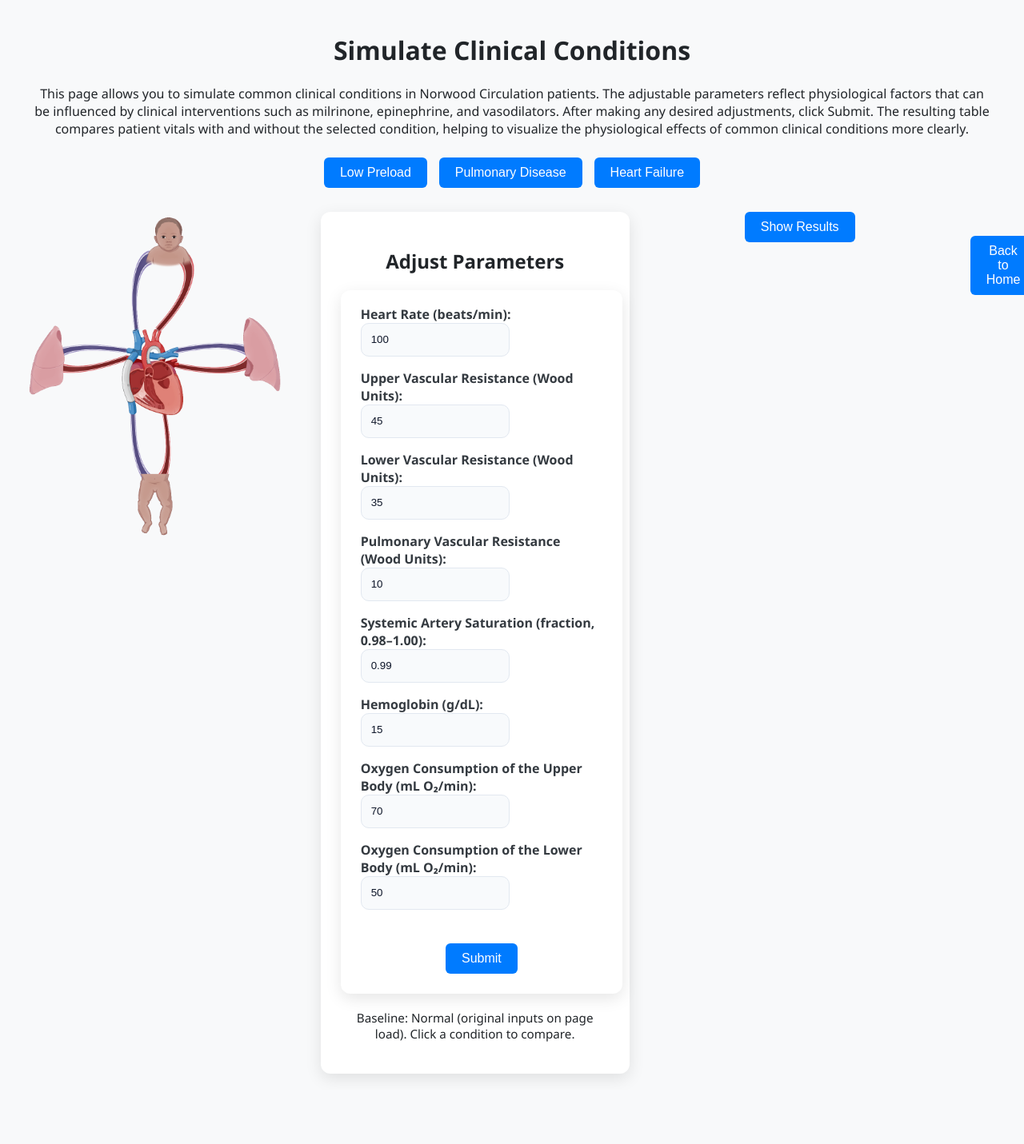
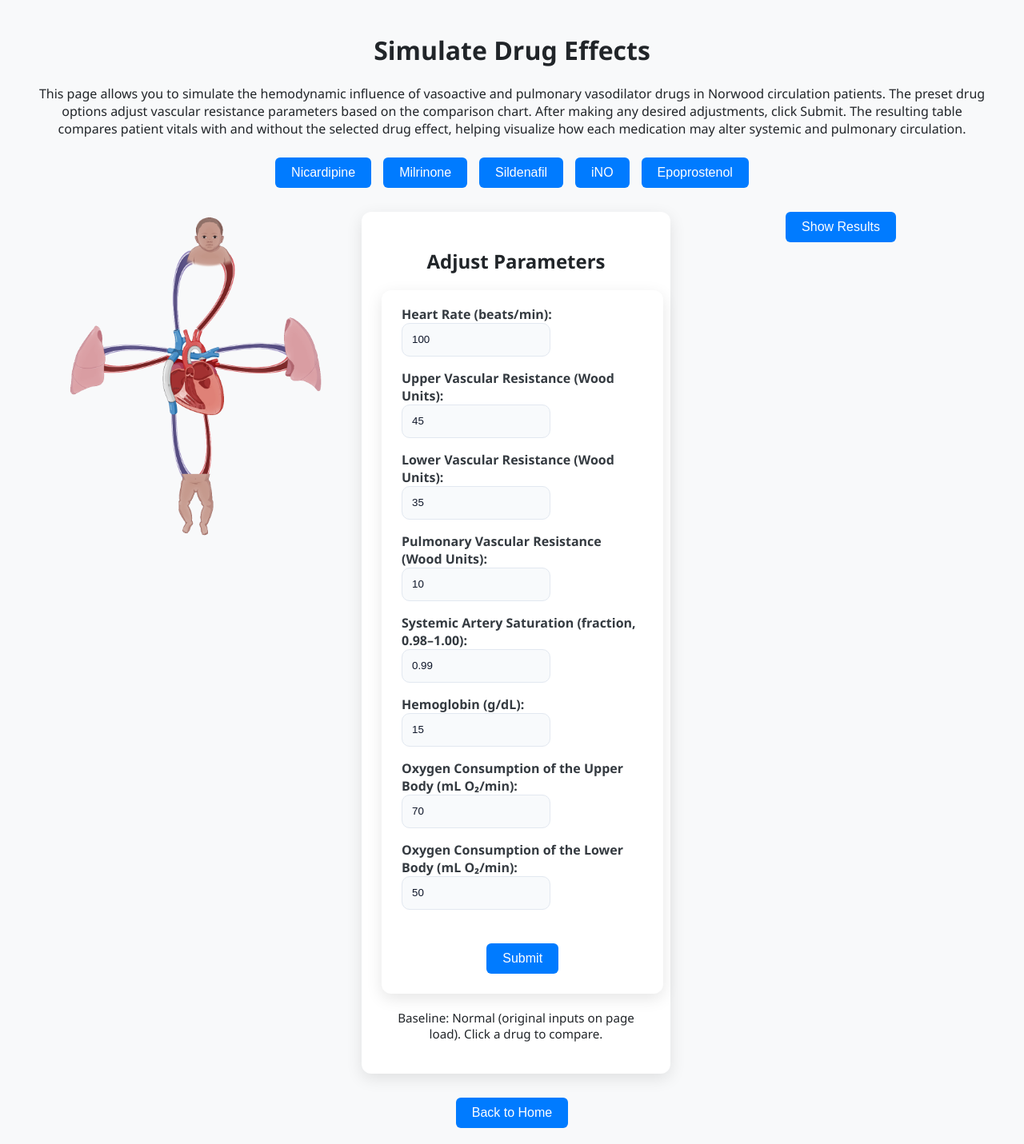
Before and after one commit to vikramshah-01/CMOR_Capstone_2025-2026, a Flask app: page /conditions_page in a window 1280 px wide. Shown: the whole page at 80% size. Before the commit the page ends 1349 px from the top, so only its background shows below. Run offline with Flask 3, Linux system fonts and the light colour scheme; some libraries are stand-ins or nearby versions.

Commit message:
clinical updates html

```diff
--- a/src/app.py
+++ b/src/app.py
@@ -20,7 +20,7 @@ import matplotlib
 matplotlib.use('Agg')
 import matplotlib.pyplot as plt
 
-BASE_DIR = os.path.abspath(os.path.join(os.path.dirname(__file__), ".."))
+BASE_DIR = os.path.dirname(os.path.abspath(__file__))
 
 app = Flask(
     __name__,
@@ -328,40 +328,87 @@ def apply_preset():
     global updated_compliance_values
     condition = request.args.get("condition")
 
-    presets = {
-        "lowPreload": {
-            # compliances all increased by 20% of normal
-            "HR": 100, "UVR": 45, "LVR": 35, "PVR": 10, "S_sa": 0.99, "Hb": 15, "CVO2u": 70, "CVO2l": 50,
-            "C_d": 0.02, "C_s": 0.01/100, "C_sa": 2/225, "C_pv": 4/15, "C_pa": 4/225
+    # Baseline values taken from your current preset setup
+    baseline = {
+        "HR": 100,
+        "UVR": 45.0,
+        "LVR": 35.0,
+        "PVR": 10.0,
+        "S_sa": 0.99,
+        "Hb": 15.0,
+        "CVO2u": 70.0,
+        "CVO2l": 50.0,
+        "C_d": 0.02241,
+        "C_s": 0.00008625,
+        "C_sa": 0.005115,
+        "C_pv": 0.2986,
+        "C_pa": 0.01481
+    }
+
+    # Midpoints from the chart
+    drug_effects = {
+        "nicardipine": {
+            "svr_reduction": 0.30,   # 20–40%
+            "pvr_reduction": 0.05,   # 0–10%
+            "selectivity": "Poor"
         },
-        "lungProblem": {
-            # no compliance changes
-            "HR": 100, "UVR": 45, "LVR": 35, "PVR": 27, "S_sa": 0.99, "Hb": 15, "CVO2u": 70, "CVO2l": 50,
-            "C_d": 0.02241, "C_s": 0.00008625, "C_sa": 0.005115, "C_pv": 0.2986, "C_pa": 0.01481
+        "milrinone": {
+            "svr_reduction": 0.175,  # 10–25%
+            "pvr_reduction": 0.225,  # 15–30%
+            "selectivity": "Moderate"
         },
-        "heartFailure": {
-            # C_d decreased by 20%, C_s increased by 20%, other compliances remain the same
-            "HR": 100, "UVR": 45, "LVR": 35, "PVR": 10, "S_sa": 0.99, "Hb": 15, "CVO2u": 70, "CVO2l": 50,
-            "C_d": 0.016, "C_s": 0.00008, "C_sa": 1/135, "C_pv": 30/135, "C_pa": 2/135
+        "sildenafil": {
+            "svr_reduction": 0.10,   # 5–15%
+            "pvr_reduction": 0.30,   # 20–40%
+            "selectivity": "Good"
+        },
+        "ino": {
+            "svr_reduction": 0.00,   # ~0%
+            "pvr_reduction": 0.45,   # 30–60%
+            "selectivity": "Excellent"
+        },
+        "epoprostenol": {
+            "svr_reduction": 0.15,   # 10–20%
+            "pvr_reduction": 0.40,   # 30–50%
+            "selectivity": "Good"
         }
     }
 
-    if condition in presets:
-        preset_values = presets[condition]
+    if condition not in drug_effects:
+        return jsonify({"error": "Invalid drug selection"}), 400
 
-        # updates compliances only if they exist in the preset
-        updated_compliance_values.update({
-            "C_d": preset_values["C_d"],
-            "C_s": preset_values["C_s"],
-            "C_sa": preset_values["C_sa"],
-            "C_pv": preset_values["C_pv"],
-            "C_pa": preset_values["C_pa"]
-        })
+    effect = drug_effects[condition]
 
-        print(f"/PRESET Updated compliance values for {condition}: {updated_compliance_values}")
+    preset_values = {
+        "HR": baseline["HR"],
+        "UVR": round(baseline["UVR"] * (1 - effect["svr_reduction"]), 2),
+        "LVR": round(baseline["LVR"] * (1 - effect["svr_reduction"]), 2),
+        "PVR": round(baseline["PVR"] * (1 - effect["pvr_reduction"]), 2),
+        "S_sa": baseline["S_sa"],
+        "Hb": baseline["Hb"],
+        "CVO2u": baseline["CVO2u"],
+        "CVO2l": baseline["CVO2l"],
+        "C_d": baseline["C_d"],
+        "C_s": baseline["C_s"],
+        "C_sa": baseline["C_sa"],
+        "C_pv": baseline["C_pv"],
+        "C_pa": baseline["C_pa"],
+        "drug": condition,
+        "selectivity": effect["selectivity"]
+    }
 
-        return jsonify({"message": f"Preset {condition} applied!", "compliance_values": updated_compliance_values})
-    return jsonify({"error": "Invalid condition"}), 400
+    # Keep compliances unchanged for now since the chart does not specify them
+    updated_compliance_values.update({
+        "C_d": preset_values["C_d"],
+        "C_s": preset_values["C_s"],
+        "C_sa": preset_values["C_sa"],
+        "C_pv": preset_values["C_pv"],
+        "C_pa": preset_values["C_pa"]
+    })
+
+    print(f"/PRESET Applied drug preset for {condition}: {preset_values}")
+
+    return jsonify(preset_values)
 
 @app.route("/calculate_condition_values", methods=["POST"])
 def calculate_condition_values():
--- a/src/templates/conditions_page.html
+++ b/src/templates/conditions_page.html
@@ -3,7 +3,7 @@
   <head>
     <meta charset="UTF-8" />
     <meta name="viewport" content="width=device-width, initial-scale=1.0" />
-    <title>Simulate Clinical Conditions</title>
+    <title>Simulate Drug Effects</title>
     <link
       rel="stylesheet"
       href="{{ url_for('static', filename='styles.css') }}"
@@ -11,46 +11,57 @@
   </head>
 
   <body class="three-column-layout">
-    <h1>Simulate Clinical Conditions</h1>
+    <h1>Simulate Drug Effects</h1>
 
-    <!-- ✅ Your original description (kept) -->
     <p>
-      This page allows you to simulate common clinical conditions in Norwood
-      Circulation patients. The adjustable parameters reflect physiological
-      factors that can be influenced by clinical interventions such as
-      milrinone, epinephrine, and vasodilators. After making any desired
-      adjustments, click Submit. The resulting table compares patient vitals
-      with and without the selected condition, helping to visualize the
-      physiological effects of common clinical conditions more clearly.
+      This page allows you to simulate the hemodynamic influence of vasoactive
+      and pulmonary vasodilator drugs in Norwood circulation patients. The
+      preset drug options adjust vascular resistance parameters based on the
+      comparison chart. After making any desired adjustments, click Submit. The
+      resulting table compares patient vitals with and without the selected drug
+      effect, helping visualize how each medication may alter systemic and
+      pulmonary circulation.
     </p>
 
-    <!-- Buttons for Preset Conditions -->
     <div class="button-container">
       <button
         class="preset-btn"
         type="button"
-        onclick="Conditions.applyCondition('lowPreload')"
+        onclick="Conditions.applyCondition('nicardipine')"
       >
-        Low Preload
+        Nicardipine
       </button>
       <button
         class="preset-btn"
         type="button"
-        onclick="Conditions.applyCondition('lungProblem')"
+        onclick="Conditions.applyCondition('milrinone')"
       >
-        Pulmonary Disease
+        Milrinone
       </button>
       <button
         class="preset-btn"
         type="button"
-        onclick="Conditions.applyCondition('heartFailure')"
+        onclick="Conditions.applyCondition('sildenafil')"
       >
-        Heart Failure
+        Sildenafil
+      </button>
+      <button
+        class="preset-btn"
+        type="button"
+        onclick="Conditions.applyCondition('ino')"
+      >
+        iNO
+      </button>
+      <button
+        class="preset-btn"
+        type="button"
+        onclick="Conditions.applyCondition('epoprostenol')"
+      >
+        Epoprostenol
       </button>
     </div>
 
     <div class="flex-container">
-      <!-- LEFT COLUMN -->
       <div class="left-column">
         <img
           src="/static/new_fontan_diagram.png"
@@ -65,7 +76,6 @@
         </map>
       </div>
 
-      <!-- MIDDLE COLUMN: Inputs -->
       <div class="middle-column">
         <div class="card">
           <h2>Adjust Parameters</h2>
@@ -196,29 +206,29 @@
         </div>
       </div>
 
-      <!-- RIGHT COLUMN: Results -->
       <div class="right-column">
-
-    <!-- Toggle Buttons -->
-    <div style="text-align:center; margin-bottom:15px;">
+        <div style="text-align: center; margin-bottom: 15px">
           <button type="button" onclick="Conditions.toggleResults(true)">
             Show Results
           </button>
 
-        <button type="button" id="hideResultsBtn"
+          <button
+            type="button"
+            id="hideResultsBtn"
             onclick="Conditions.toggleResults(false)"
-                style="display:none; margin-left:10px;">
+            style="display: none; margin-left: 10px"
+          >
             Hide Results
           </button>
         </div>
 
-    <!-- Results Container (hidden initially) -->
-    <div id="conditionResults"
-        style="display:none; margin-top:10px;"></div>
-
+        <div
+          id="conditionResults"
+          style="display: none; margin-top: 10px"
+        ></div>
+      </div>
     </div>
 
-    <!-- Confirmation Modal -->
     <div id="confirmation-modal" class="modal" style="display: none">
       <div class="modal-content">
         <span id="modal-close" class="close">&times;</span>
@@ -226,7 +236,6 @@
       </div>
     </div>
 
-    <!-- Diagram pop-up modal (kept for your layout) -->
     <div id="popup-modal" class="modal" style="display: none">
       <div class="modal-content">
         <span id="diagram-close" class="close">&times;</span>
@@ -238,17 +247,12 @@
       <a href="/"><button type="button">Back to Home</button></a>
     </div>
 
-    <!-- ImageMapResizer -->
     <script src="https://cdnjs.cloudflare.com/ajax/libs/image-map-resizer/1.0.10/js/imageMapResizer.min.js"></script>
 
     <script>
-      // IMPORTANT: Do NOT include /static/script.js on this page.
-      // It previously caused `condition=undefined` by overwriting functions.
-
       const Conditions = (() => {
-        // ---- State ----
-        let baselineData = null; // Normal outputs computed on page load
-        let baselineInputs = null; // Normal input values (the original defaults)
+        let baselineData = null;
+        let baselineInputs = null;
 
         function toggleResults(show) {
           const container = el("conditionResults");
@@ -264,33 +268,53 @@
             if (hideBtn) hideBtn.style.display = "none";
           }
         }
-        // ---- Preset vitals (what the sliders become when you click the condition) ----
+
         const vitalsByCondition = {
-          lowPreload: {
+          nicardipine: {
             HR: 100,
-            UVR: 45,
-            LVR: 35,
-            PVR: 10,
+            UVR: 31.5,
+            LVR: 24.5,
+            PVR: 9.5,
             S_sa: 0.99,
             Hb: 15,
             CVO2u: 70,
             CVO2l: 50,
           },
-          lungProblem: {
+          milrinone: {
             HR: 100,
-            UVR: 45,
-            LVR: 35,
-            PVR: 27,
+            UVR: 37.13,
+            LVR: 28.88,
+            PVR: 7.75,
             S_sa: 0.99,
             Hb: 15,
             CVO2u: 70,
             CVO2l: 50,
           },
-          heartFailure: {
+          sildenafil: {
             HR: 100,
-            UVR: 45,
-            LVR: 35,
-            PVR: 10,
+            UVR: 40.5,
+            LVR: 31.5,
+            PVR: 7.0,
+            S_sa: 0.99,
+            Hb: 15,
+            CVO2u: 70,
+            CVO2l: 50,
+          },
+          ino: {
+            HR: 100,
+            UVR: 45.0,
+            LVR: 35.0,
+            PVR: 5.5,
+            S_sa: 0.99,
+            Hb: 15,
+            CVO2u: 70,
+            CVO2l: 50,
+          },
+          epoprostenol: {
+            HR: 100,
+            UVR: 38.25,
+            LVR: 29.75,
+            PVR: 6.0,
             S_sa: 0.99,
             Hb: 15,
             CVO2u: 70,
@@ -298,7 +322,6 @@
           },
         };
 
-        // ---- DOM helpers ----
         function el(id) {
           return document.getElementById(id);
         }
@@ -332,7 +355,6 @@
           return payload;
         }
 
-        // ---- Formatting ----
         function formatValue(v, key = "") {
           if (v === null || v === undefined) return "—";
           const num = Number(v);
@@ -340,13 +362,8 @@
 
           const abs = Math.abs(num);
 
-          // Saturations and OER are fractions
           if (key.startsWith("S_") || key === "OER") return num.toFixed(2);
-
-          // Flows/pressures: 2 decimals
           if (abs >= 1) return num.toFixed(2);
-
-          // Smaller: 4 decimals; very tiny: scientific
           if (abs >= 0.01) return num.toFixed(4);
           return num.toExponential(2);
         }
@@ -373,12 +390,28 @@
           return sign + d.toExponential(2);
         }
 
-        // ---- UI helpers ----
         function showConfirmationModal(condition) {
           const modal = el("confirmation-modal");
           const text = el("modal-text");
-          if (text)
-            text.textContent = `Preset "${condition}" applied successfully!`;
+
+          const messages = {
+            nicardipine:
+              "Nicardipine preset applied. This mainly lowers systemic vascular resistance with relatively little pulmonary effect.",
+            milrinone:
+              "Milrinone preset applied. This lowers both systemic and pulmonary vascular resistance with a balanced effect.",
+            sildenafil:
+              "Sildenafil preset applied. This has a stronger pulmonary effect than systemic effect.",
+            ino: "iNO preset applied. This has little to no systemic effect and strongly lowers pulmonary vascular resistance.",
+            epoprostenol:
+              "Epoprostenol preset applied. This lowers both systemic and pulmonary vascular resistance, with a stronger pulmonary effect overall.",
+          };
+
+          if (text) {
+            text.textContent =
+              messages[condition] ||
+              `Preset "${condition}" applied successfully!`;
+          }
+
           if (modal) modal.style.display = "block";
         }
 
@@ -396,11 +429,10 @@
             s.textContent = "Normal baseline not initialized yet.";
           } else {
             s.textContent =
-              "Baseline: Normal (original inputs on page load). Click a condition to compare.";
+              "Baseline: Normal (original inputs on page load). Click a drug to compare.";
           }
         }
 
-        // ---- Backend calls ----
         async function applyPreset(condition) {
           const res = await fetch(
             `/apply_preset?condition=${encodeURIComponent(condition)}`,
@@ -420,30 +452,27 @@
           if (!res.ok) throw new Error(data.error || "Computation failed");
           return data;
         }
+
         const VAR_LABELS = {
           Q_v: "Total Venous Return (L/min)",
           Q_u: "Upper Body Flow (L/min)",
           Q_l: "Lower Body Flow (L/min)",
           Q_p: "Pulmonary Flow (L/min)",
-
           P_sa: "Systemic Arterial Pressure (mmHg)",
           P_pa: "Pulmonary Arterial Flow (mmHg)",
           P_pv: "Pulmonary Venous Pressure (mmHg)",
-
           S_pa: "Pulmonary Arterial Saturation (fraction)",
           S_pv: "Pulmonary Venous Saturation (fraction)",
           S_svu: "Upper Body Venous Saturation (fraction)",
           S_svl: "Lower Body Venous Saturation (fraction)",
-
           OER: "Oxygen Extraction Ratio (fraction)",
-
           C_d: "Diastolic Ventricular Compliance (mL/mmHg)",
           C_s: "Systolic Ventricular Compliance (mL/mmHg)",
           C_sa: "Systemic Arterial Compliance (mL/mmHg)",
           C_pv: "Pulmonary Venous Compliance (mL/mmHg)",
           C_pa: "Pulmonary Arterial Compliance (mL/mmHg)",
         };
-        // ---- Rendering: Normal vs Condition vs Δ ----
+
         function renderComparison(currentData, currentLabel = "Condition") {
           const container = el("conditionResults");
           if (!container) return;
@@ -471,7 +500,6 @@
           const base = baselineData;
           const safeLabel = String(currentLabel || "Condition");
 
-          // build rows
           const rowsHtml = keys
             .map((k, idx) => {
               const baseV = base ? base[k] : null;
@@ -479,17 +507,15 @@
 
               const deltaStr = formatDelta(currV, baseV, k);
 
-              // delta coloring
               let deltaStyle = "";
               if (deltaStr !== "—") {
                 const d = Number(currV) - Number(baseV);
                 if (Number.isFinite(d)) {
-                  if (d > 0) deltaStyle = "color:#1a7f37; font-weight:600;"; // green
-                  if (d < 0) deltaStyle = "color:#b42318; font-weight:600;"; // red
+                  if (d > 0) deltaStyle = "color:#1a7f37; font-weight:600;";
+                  if (d < 0) deltaStyle = "color:#b42318; font-weight:600;";
                 }
               }
 
-              // subtle highlighting for clinically “high” values (optional)
               let currStyle = "";
               const currNum = Number(currV);
               if (k === "P_pa" && Number.isFinite(currNum) && currNum > 20)
@@ -555,23 +581,18 @@
         `;
         }
 
-        // ---- Actions ----
         function setVitals(condition) {
           const v = vitalsByCondition[condition];
           if (!v) return;
 
-          for (const key in v) setField(key, v[key]);
+          for (const key in v) {
+            setField(key, v[key]);
+          }
 
-          // Disable/enable PVR for lungProblem
           const pvr = el("PVR");
           if (pvr) {
-            if (condition === "lungProblem") {
-              pvr.disabled = true;
-              pvr.classList.add("disabled-slider");
-            } else {
             pvr.disabled = false;
             pvr.classList.remove("disabled-slider");
-            }
           }
         }
 
@@ -585,11 +606,9 @@
             setVitals(condition);
             highlightSelectedButton(condition);
 
-            // apply backend compliance changes
             await applyPreset(condition);
             showConfirmationModal(condition);
 
-            // compute outputs after condition applied
             const payload = payloadFromInputs();
             const curr = await calculate(payload);
 
@@ -616,22 +635,14 @@
           }
         }
 
-        // ---- Init: compute NORMAL baseline immediately using original inputs ----
         async function initBaseline() {
-          // snapshot original inputs (what you want as “Normal”)
           baselineInputs = payloadFromInputs();
-
-          // compute baseline outputs (assumes backend compliances are at default startup state)
           baselineData = await calculate(baselineInputs);
-
           updateBaselineStatus();
-
-          // show table with Normal vs Normal initially (Δ = 0)
           renderComparison(baselineData, "Normal");
         }
 
         function init() {
-          // image map resize
           const image = el("clickable-image");
           if (image) {
             image.style.width = "100%";
@@ -639,12 +650,10 @@
           }
           if (typeof imageMapResize === "function") imageMapResize();
 
-          // prevent navigation for <area>
           document.querySelectorAll("area").forEach((area) => {
             area.addEventListener("click", (ev) => ev.preventDefault());
           });
 
-          // modal close
           const modalClose = el("modal-close");
           const modal = el("confirmation-modal");
           if (modalClose && modal)
@@ -656,11 +665,9 @@
             if (ev.target === modal) modal.style.display = "none";
           });
 
-          // form submit
           const form = el("parameterForm");
           if (form) form.addEventListener("submit", onSubmit);
 
-          // baseline
           initBaseline().catch((err) => {
             console.error(err);
             alert("Failed to initialize baseline. Check server logs.");
```
Also changed, not shown: src/schedule semester.py (deleted, +0 -102 lines), src/static/script.js (+101 -79 lines). Lines whose indentation alone changed are shown as unchanged.
